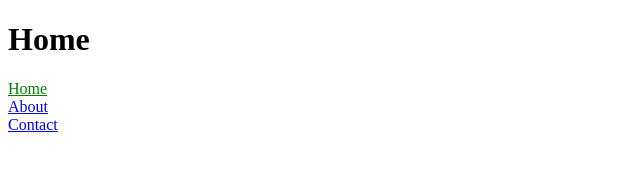
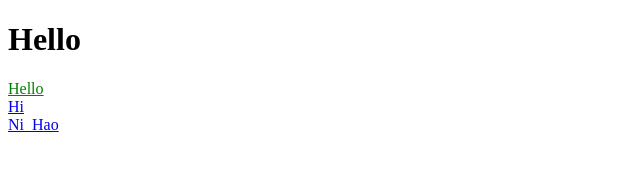
Before and after one commit to devarchi33/react-router, a React app: page / in a window 1280 px wide. Shown: the top 184 px of the page, without its empty margins (0-640 px from the left). Built offline with nearby package versions, Linux system fonts and the light colour scheme.

Commit message:
Apply params.

```diff
--- a/src/App.js
+++ b/src/App.js
@@ -1,15 +1,13 @@
 import React, {Component} from 'react';
 import {Router, Route, Link, hashHistory} from 'react-router';
 
-const Home = (props) => <div><h1>Home</h1><Links/>{props.children}</div>
-const About = (props) => <div><h1>About</h1>{props.children}</div>
-const Contact = () => <div><h1>Contact</h1></div>
+const Message = (props) => <div><h1>{props.params.message || 'Hello'}</h1><Links/></div>
 
 const Links = () => (
     <nav>
-        <Link activeStyle={{color: 'green'}} to="/">Home</Link>
-        <Link activeStyle={{color: 'green'}} to="/about">About</Link>
-        <Link activeClassName="active" to="/about/contact">Contact</Link>
+        <Link activeStyle={{color: 'green'}} to="/">Hello</Link>
+        <Link activeStyle={{color: 'green'}} to="/Hi">Hi</Link>
+        <Link activeClassName="active" to="/Ni_Hao">Ni_Hao</Link>
     </nav>
 )
 
@@ -17,10 +15,7 @@ class App extends Component {
     render() {
         return (
             <Router history = {hashHistory}>
-                <Route path="/" component={Home}>
-                    <Route path="about" component={About}>
-                        <Route path="contact" component={Contact}/>
-                    </Route>
+                <Route path="/(:message)" component={Message}>
                 </Route>
             </Router>
         );
```
